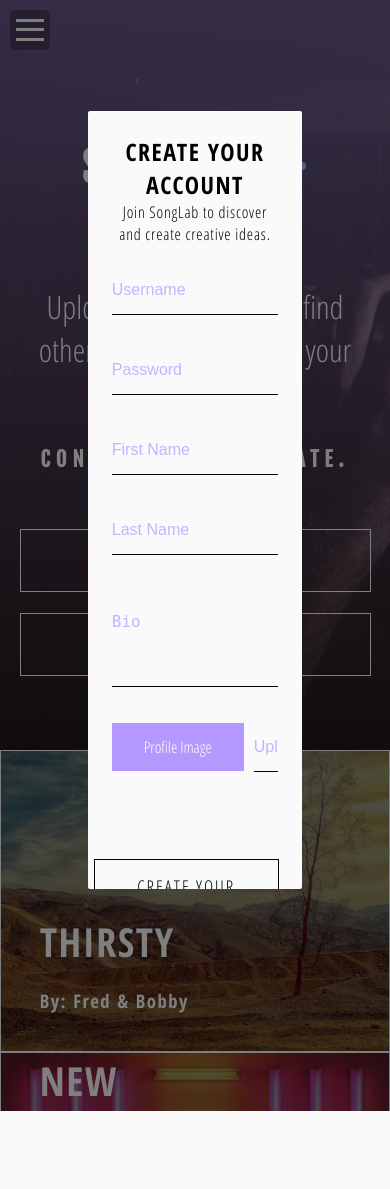
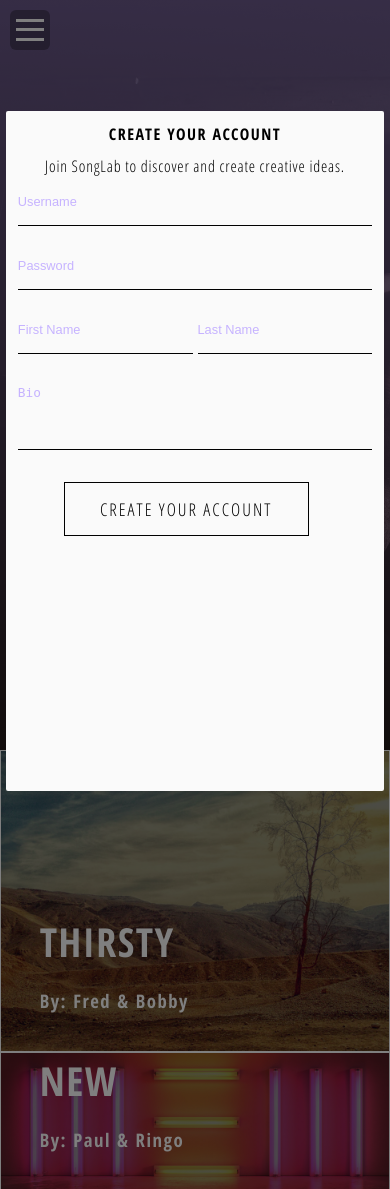
Before and after one commit to iamJRD/song-lab, a PHP site: page /index.html in a window 390 px wide, after a click on "CREATE ACCOUNT". Shown: the top 1189 px of the page. Before the commit the page ends 1111 px from the top, so only its background shows below. Run offline with PHP 8.4, Linux system fonts and the light colour scheme; some libraries are stand-ins or nearby versions.

Commit message:
Make forms responsive and add min height

```diff
--- a/web/css/main.css
+++ b/web/css/main.css
@@ -6,7 +6,6 @@ html {
 
 .header .summary p:nth-child(2), .confirmation .confirmationContent h1, .songLabLogo h1 {
   font-family: 'Fjalla One', sans-serif; }
-
 
 h2, p, .overlay li, .browseHeader .headerVidText h1, .aboutHeader, .aboutContent h2, .aboutContent .connect, .inboxHeader, .youHave h3, .collabRequestWrapper .collabRequest .requestHeader h3, .collabRequestWrapper .collabRequest button, .headerContent .headerButtons, .secondaryBlack, .secondaryWhite, .modal-footer button, .openProjectButtons, .viewAll, .aboutButtons, button, .modal .modal-content, .profileInfo, .projectsWrapper h4, .projectsWrapper .open-project .openProjectHeader, #bright .galleryContent, #desert .galleryContent, #hippie .galleryContent, #collage .galleryContent, #lights .galleryContent, #trippy .galleryContent, #robot .galleryContent, #boat .galleryContent, #girl .galleryContent, #triangles .galleryContent, #sun .galleryContent, #grafitti .galleryContent {
   font-family: 'Open Sans Condensed', sans-serif; }
@@ -692,12 +691,8 @@ button {
 .navSubpage .songLabLogo #bar3 {
   -webkit-animation: none !important; }
 
-.modal-content h2 {
-  margin-bottom: 0; }
-.modal-content h4 {
-  font-weight: lighter;
-  letter-spacing: 0.8px;
-  padding-top: 0; }
+.modalLong {
+  min-height: 680px; }
 
 .modal {
   display: none;
@@ -712,18 +707,40 @@ button {
   overflow-y: auto;
   border-radius: 2px;
   will-change: top, opacity; }
+  @media (max-width: 768px) {
+    .modal {
+      width: 97%; } }
   .modal h1, .modal h2, .modal h3, .modal h4 {
     margin-top: 0; }
   .modal .modal-content {
     padding: 24px; }
+    @media screen and (max-width: 620px) {
+      .modal .modal-content {
+        padding: 12px; } }
+    .modal .modal-content h2 {
+      margin-bottom: 25px; }
+      @media screen and (max-width: 620px) {
+        .modal .modal-content h2 {
+          font-size: 16px;
+          margin-bottom: 10px; } }
+    .modal .modal-content h4 {
+      font-weight: lighter;
+      letter-spacing: 0.8px;
+      padding-top: 0; }
+      @media screen and (max-width: 620px) {
+        .modal .modal-content h4 {
+          margin-bottom: 0; } }
   .modal .modal-close {
     cursor: pointer; }
   .modal .modal-footer {
     border-radius: 0 0 2px 2px;
     background-color: #fafafa;
-    padding: 3em 6px 5em 6px;
+    padding: 1em 6px 5em 6px;
     height: 56px;
     width: 100%; }
+    @media screen and (max-width: 620px) {
+      .modal .modal-footer {
+        padding: 0; } }
     .modal .modal-footer .btn, .modal .modal-footer .btn-flat {
       float: right;
       margin: 6px 0; }
@@ -782,6 +799,15 @@ form .musicType {
   padding-top: 2em;
   display: flex;
   justify-content: space-around; }
+
+.firstLastFields {
+  display: flex;
+  justify: space-between;
+  width: 100%; }
+  .firstLastFields .input-field {
+    flex: 1; }
+    .firstLastFields .input-field:first-child {
+      margin-right: 5px; }
 
 /* Remove Focus Boxes */
 select:focus {
@@ -837,6 +863,20 @@ textarea.materialize-textarea {
   box-shadow: none;
   box-sizing: content-box;
   transition: all .3s; }
+  @media screen and (max-width: 620px) {
+    input:not([type]),
+    input[type=text],
+    input[type=password],
+    input[type=email],
+    input[type=url],
+    input[type=time],
+    input[type=date],
+    input[type=datetime-local],
+    input[type=tel],
+    input[type=number],
+    input[type=search],
+    textarea.materialize-textarea {
+      font-size: .8rem; } }
   input:not([type]):disabled, input:not([type])[readonly="readonly"],
   input[type=text]:disabled,
   input[type=text][readonly="readonly"],
@@ -1036,7 +1076,10 @@ textarea.materialize-textarea {
 
 .input-field {
   position: relative;
-  margin-top: 1rem; }
+  margin-top: .5rem; }
+  @media screen and (max-width: 620px) {
+    .input-field {
+      margin-top: 0; } }
   .input-field label {
     color: #000;
     position: absolute;
@@ -1092,6 +1135,9 @@ textarea {
   width: 100%;
   height: 3rem;
   background-color: transparent; }
+  @media screen and (max-width: 620px) {
+    textarea {
+      height: 1rem; } }
   textarea.materialize-textarea {
     overflow-y: hidden;
     /* prevents scroll bar flash */
@@ -1099,6 +1145,9 @@ textarea {
     /* prevents text jump on Enter keypress */
     resize: none;
     min-height: 3rem; }
+    @media screen and (max-width: 620px) {
+      textarea.materialize-textarea {
+        padding: 1rem 0; } }
 
 .hiddendiv {
   display: none;
@@ -1338,6 +1387,9 @@ select:disabled {
 **********************/
 .file-field {
   position: relative; }
+  @media screen and (max-width: 620px) {
+    .file-field {
+      display: none; } }
   .file-field .file-path-wrapper {
     overflow: hidden;
     padding-left: 10px; }
--- a/web/index.html
+++ b/web/index.html
@@ -45,7 +45,7 @@
           </div>
           <div class="headerButtons">
             <a class="modal-trigger modal-close" href="#modal1">Create Account</a>
-              <div id="modal1" class="modal">
+              <div id="modal1" class="modal modalLong">
                 <div class="modal-content">
                   <h2>Create Your Account</h2>
                   <h4>Join SongLab to discover and create creative ideas.</h4>
@@ -56,11 +56,13 @@
                     <div class="input-field">
                       <input placeholder="Password" id="password" type="password" class="validate">
                     </div>
-                    <div class="input-field">
-                      <input placeholder="First Name" id="first_name" type="text" class="validate">
-                    </div>
-                    <div class="input-field">
-                      <input placeholder="Last Name" id="last_name" type="text" class="validate">
+                    <div class="firstLastFields">
+                      <div class="input-field">
+                        <input placeholder="First Name" id="first_name" type="text" class="validate">
+                      </div>
+                      <div class="input-field">
+                        <input placeholder="Last Name" id="last_name" type="text" class="validate">
+                      </div>
                     </div>
                     <div class="input-field">
                       <textarea placeholder="Bio" id="textarea1" type="text" class="materialize-textarea"></textarea>
--- a/web/scss/components/_form.scss
+++ b/web/scss/components/_form.scss
@@ -7,6 +7,18 @@ form {
     padding-top: 2em;
     display: flex;
     justify-content: space-around;
+  }
+}
+
+.firstLastFields {
+  display: flex;
+  justify: space-between;
+  width: 100%;
+  .input-field {
+    flex:1;
+    &:first-child {
+      margin-right: 5px;
+    }
   }
 }
 
@@ -79,6 +91,10 @@ textarea.materialize-textarea {
   box-sizing: content-box;
   transition: all .3s;
 
+  @media screen and #{$mobile} {
+    font-size: .8rem;
+  }
+
 
   // Disabled input style
   &:disabled, &[readonly="readonly"] {
@@ -139,7 +155,10 @@ textarea.materialize-textarea {
 // Styling for input field wrapper
 .input-field {
   position: relative;
-  margin-top: 1rem;
+  margin-top: .5rem;
+  @media screen and #{$mobile} {
+    margin-top: 0;
+  }
 
   label {
     color: $input-border-color;
@@ -172,14 +191,14 @@ textarea.materialize-textarea {
   }
   .prefix ~ textarea { padding-top: .8rem; }
   .prefix ~ label { margin-left: 3rem; }
-  //
-  // @media #{$medium-and-down} {
+
+  // @media #{$tablet} {
   //   .prefix ~ input {
   //     width: 86%;
   //     width: calc(100% - 3rem);
   //   }
   // }
-  // @media #{$small-and-down} {
+  // @media #{$mobile} {
   //   .prefix ~ input {
   //     width: 80%;
   //     width: calc(100% - 3rem);
@@ -229,12 +248,18 @@ textarea {
    width: 100%;
    height: 3rem;
    background-color: transparent;
+   @media screen and #{$mobile} {
+     height: 1rem;
+   }
 
   &.materialize-textarea {
     overflow-y: hidden; /* prevents scroll bar flash */
     padding: 1.6rem 0; /* prevents text jump on Enter keypress */
     resize: none;
     min-height: 3rem;
+    @media screen and #{$mobile} {
+      padding: 1rem 0;
+    }
   }
 }
 
@@ -543,6 +568,9 @@ select:disabled {
 **********************/
 .file-field {
   position: relative;
+  @media screen and #{$mobile} {
+    display: none;
+  }
 
   .file-path-wrapper {
     overflow: hidden;
--- a/web/scss/components/_modal.scss
+++ b/web/scss/components/_modal.scss
@@ -1,19 +1,8 @@
-.modal-content {
-  h2 {
-    margin-bottom: 0;
-  }
-  h4 {
-    @include textFormat ($weight: lighter, $l-spacing: .8px);
-    padding-top: 0;
-  }
+.modalLong {
+  min-height: 680px;
 }
 
-
-
-
-
 .modal {
-
   display: none;
   position: fixed;
   left: 0;
@@ -24,13 +13,11 @@
   width: 55%;
   margin: auto;
   overflow-y: auto;
-
   border-radius: 2px;
   will-change: top, opacity;
-
-  // @media #{$medium-and-down} {
-  //  width: 80%;
-  // }
+  @media #{$tablet} {
+   width: 97%;
+  }
 
   h1,h2,h3,h4 {
     margin-top: 0;
@@ -39,7 +26,25 @@
   .modal-content {
     padding: 24px;
     @extend %headerFont;
+    @media screen and #{$mobile} {
+      padding: 12px;
+    }
+    h2 {
+      margin-bottom: 25px;
+      @media screen and #{$mobile} {
+        font-size: 16px;
+        margin-bottom: 10px;
+      }
+    }
+    h4 {
+      @include textFormat ($weight: lighter, $l-spacing: .8px);
+      padding-top: 0;
+      @media screen and #{$mobile} {
+        margin-bottom: 0;
+      }
+    }
   }
+
   .modal-close {
     cursor: pointer;
   }
@@ -47,9 +52,12 @@
   .modal-footer {
     border-radius: 0 0 2px 2px;
     background-color: #fafafa;
-    padding: 3em 6px 5em 6px;
+    padding: 1em 6px 5em 6px;
     height: 56px;
     width: 100%;
+    @media screen and #{$mobile} {
+      padding: 0;
+    }
 
     .btn, .btn-flat {
       float: right;
```
Also changed, not shown: web/private-profile.html (+10 -8 lines), 1 other file.
